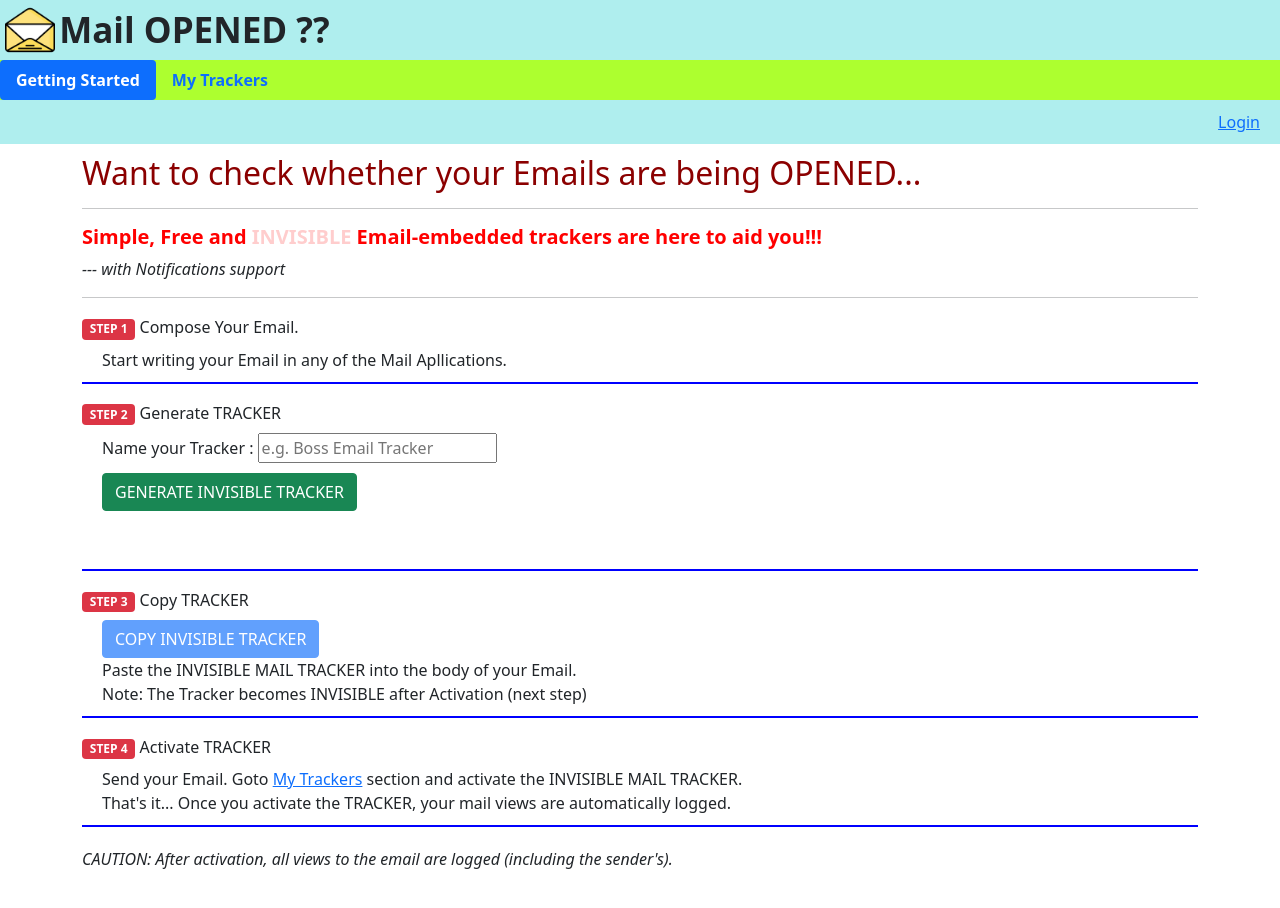
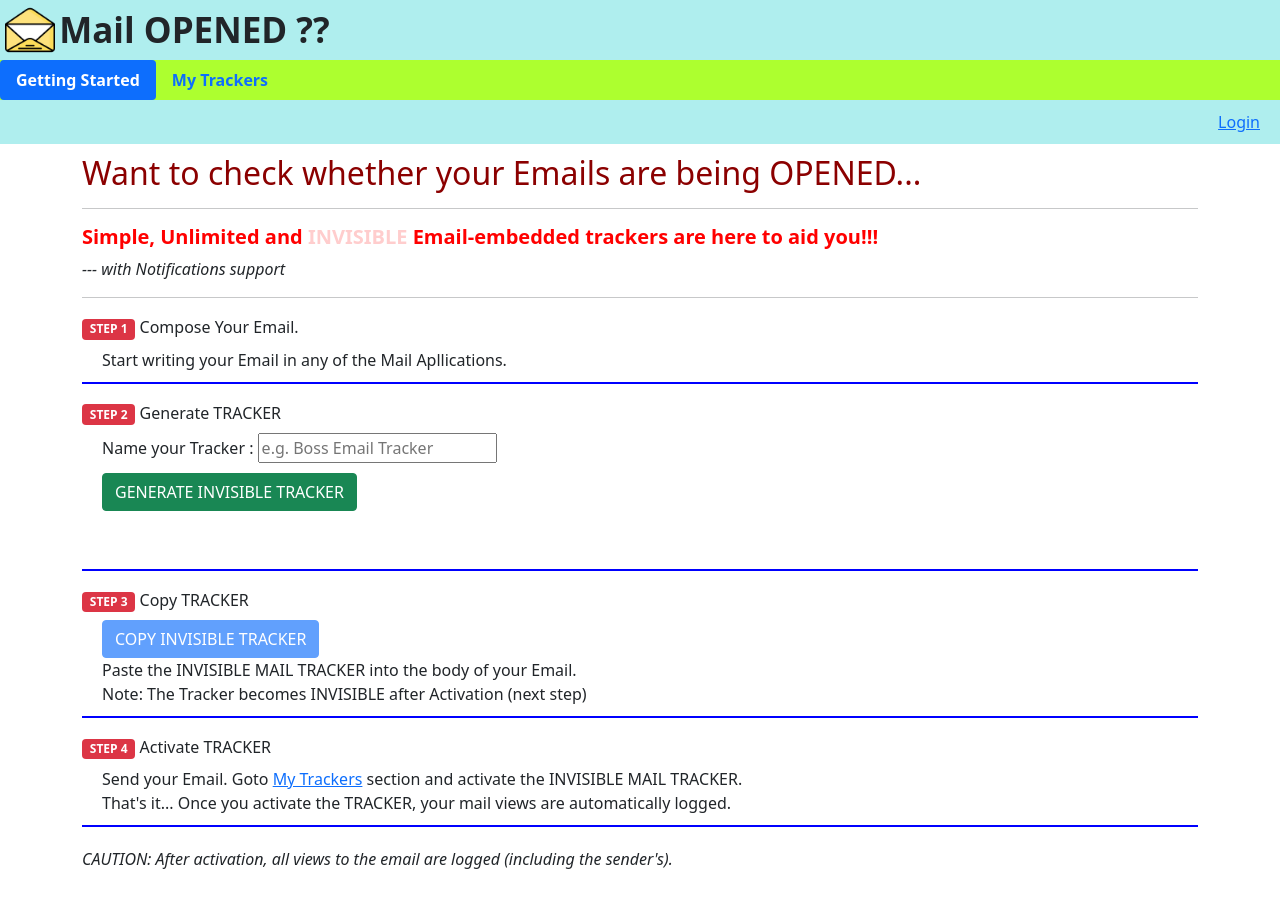
Before and after one commit to agilan2001/mail-opened, a plain HTML site: page public/index.html in a window 1280 px wide. Drawn offline with nearby package versions, Linux system fonts and the light colour scheme; no server answers.

Commit message:
free -- unlimited

```diff
--- a/public/index.html
+++ b/public/index.html
@@ -49,7 +49,7 @@
         <div class="tab-pane fade show active" id="pills-start">
             <h2 style="color:darkred">Want to check whether your Emails are being OPENED...</h2>
             <hr>
-            <h5 style="color: red;font-weight: bold;">Simple, Free and <span class="inv_span">INVISIBLE</span>
+            <h5 style="color: red;font-weight: bold;">Simple, Unlimited and <span class="inv_span">INVISIBLE</span>
                 Email-embedded trackers are here to aid you!!!</h5>
             <i>--- with Notifications support </i>
             <hr>
```
